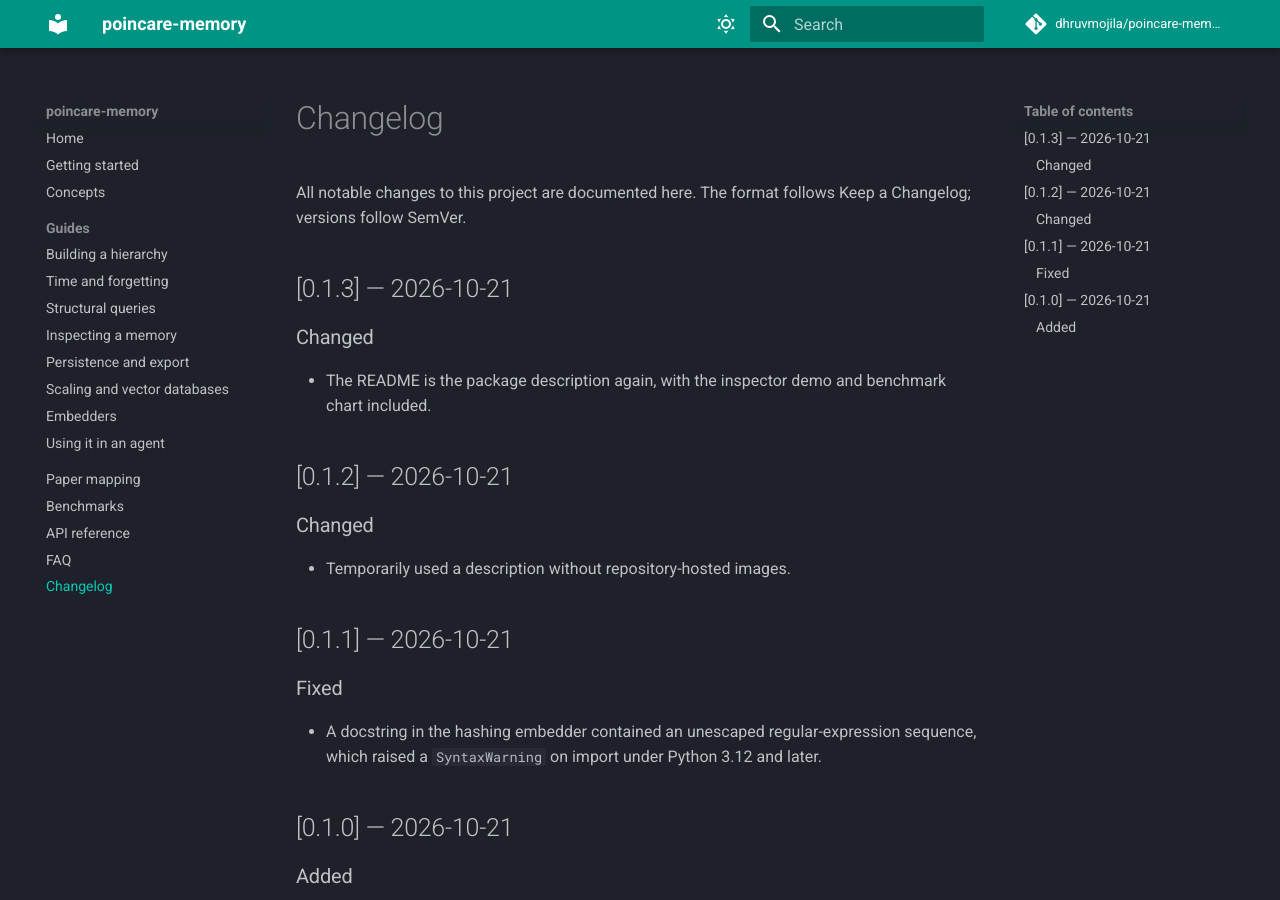
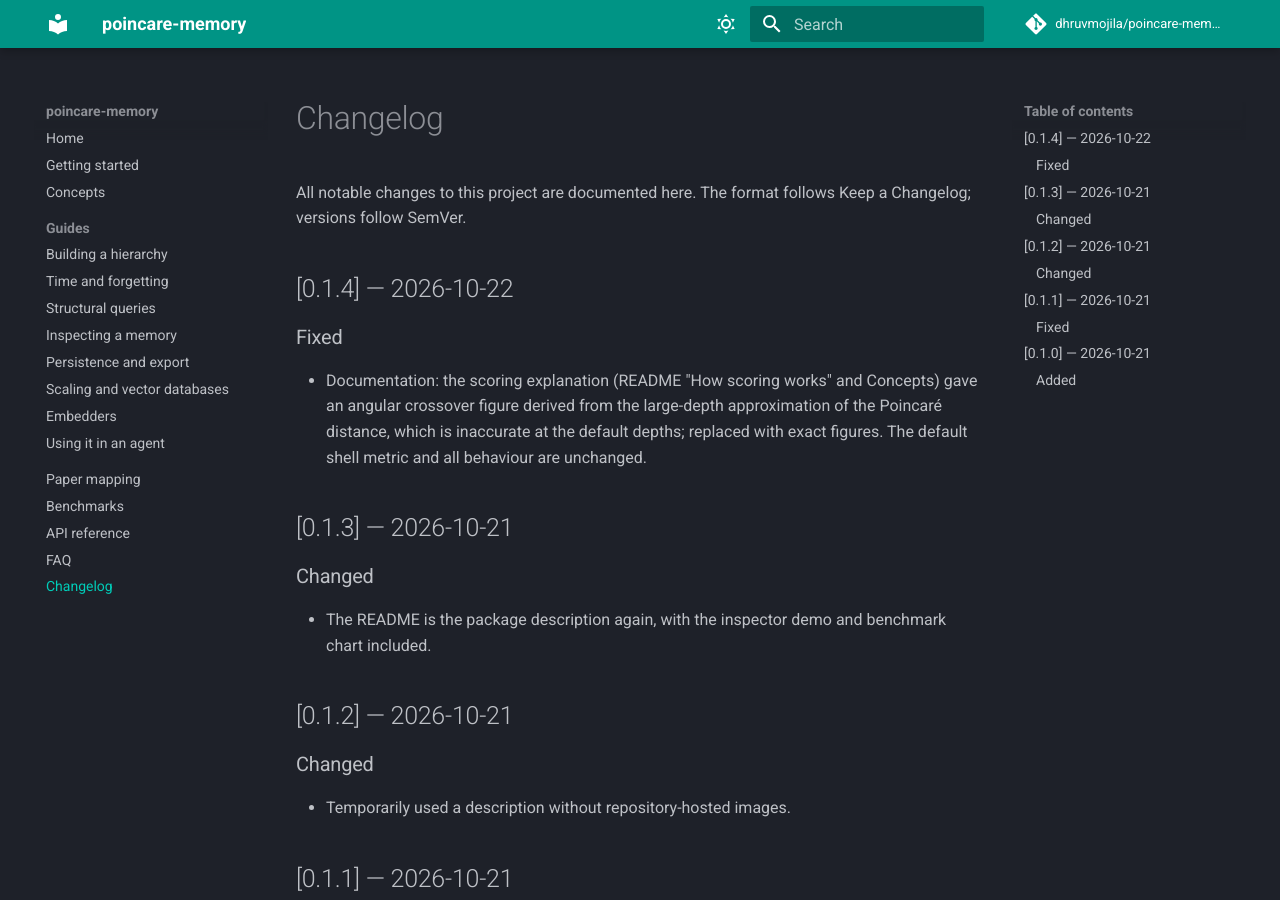
Before and after one commit to Aaqibhafeezkhan/poincare-memory, an MkDocs documentation site: the page built from docs/changelog.md, in a window 1280 px wide and 900 px high. Built offline with MkDocs 1.6.1 and Material for MkDocs 9.7.7, drawn with Linux system fonts in a browser that asks for light colours; comment, search, counter and statistics services are not loaded.

Commit message:
Release 0.1.4
Corrects the crossover figures in the scoring explanation (README and Concepts): the earlier angle came from the large-depth approximation of the distance, which is inaccurate at the default depths. Documentation only; behaviour unchanged.

```diff
--- a/docs/changelog.md
+++ b/docs/changelog.md
@@ -1,6 +1,10 @@
 # Changelog
 
 All notable changes to this project are documented here. The format follows Keep a Changelog; versions follow SemVer.
+
+## [0.1.4] — 2026-10-22
+### Fixed
+- Documentation: the scoring explanation (README "How scoring works" and Concepts) gave an angular crossover figure derived from the large-depth approximation of the Poincaré distance, which is inaccurate at the default depths; replaced with exact figures. The default shell metric and all behaviour are unchanged.
 
 ## [0.1.3] — 2026-10-21
 ### Changed
--- a/pyproject.toml
+++ b/pyproject.toml
@@ -4,7 +4,7 @@
 
 [project]
 name = "poincare-memory"
-version = "0.1.3"
+version = "0.1.4"
 description = "Hierarchy-aware, time-aware memory for LLM agents and RAG on hyperbolic (Poincaré ball) geometry. Official reference implementation of the memory component of 'LLM Orchestration with Geometry-Aware Memory' (IEEE ICBDML 2026)."
 readme = "README.md"
 requires-python = ">=3.10"
--- a/src/poincare_memory/__init__.py
+++ b/src/poincare_memory/__init__.py
@@ -40,7 +40,7 @@
     generative_agents_recency,
 )
 
-__version__ = "0.1.3"
+__version__ = "0.1.4"
 __all__ = [
     "BallProjector",
     "CallableEmbedder",
```
Also changed, not shown: CHANGELOG.md (+4 -0 lines), README.md (+1 -1 lines), docs/concepts.md (+1 -1 lines), .zenodo.json, 1 other file.
